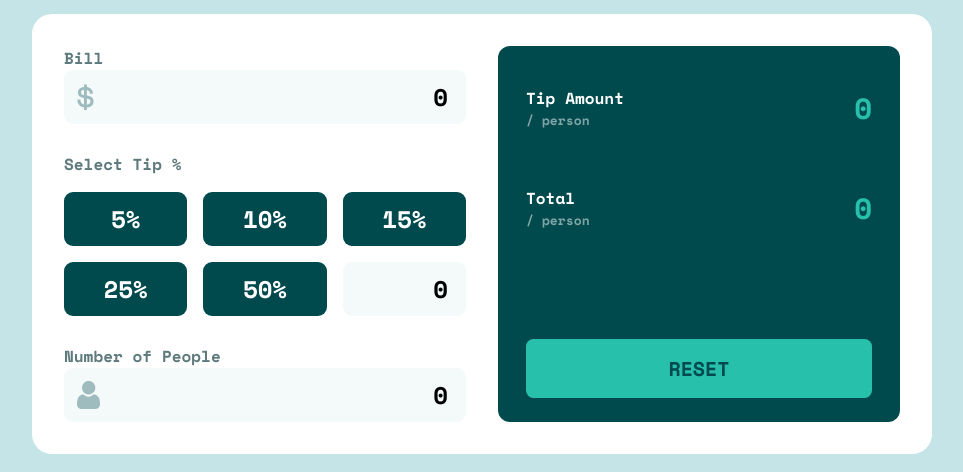
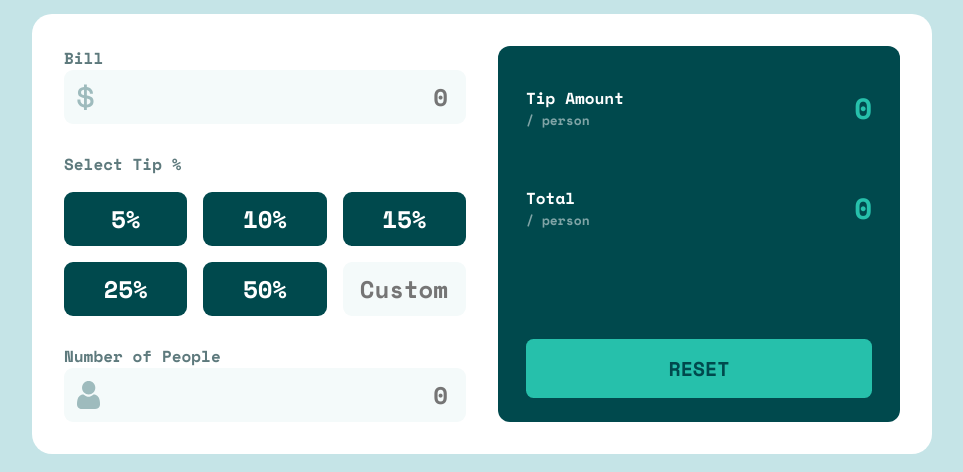
Before and after one commit to nivancheva/tip-calculator-app-react, a React (Create React App) app: page / in a window 1280 px wide. Shown: the part 236-708 px from the top of the page, without its empty margins (158-1121 px from the left). Built offline with nearby package versions, Linux system fonts and the light colour scheme.

Commit message:
fix corner cases

```diff
--- a/src/App.js
+++ b/src/App.js
@@ -3,6 +3,8 @@ import { useState } from 'react';
 import './App.css';
 import Input from './components/Input';
 import ResultDisplay from './components/ResultDisplay';
+import iconDollar from './icons/icon-dollar.svg';
+import iconPerson from './icons/icon-person.svg';
 
 const USDollar = new Intl.NumberFormat('en-US', {
   style: 'currency',
@@ -28,6 +30,14 @@ function App() {
     return USDollar.format((bill + bill*tipPercent/100) / people);
   }
 
+  function handleCustomPercent(e) {
+    if (!e.target.value) {
+      setTipPercent(0);
+    } else {
+       setTipPercent(parseFloat(e.target.value))
+    }
+  }
+
   function handleReset() {
     setBill(0);
     setTipPercent(0);
@@ -43,9 +53,8 @@ function App() {
             <Input
               label="Bill"
               id="bill"
-              value={bill}
               setValue={setBill}
-              iconUrl='./images/icon-dollar.svg' />
+              icon={iconDollar} />
             <div>
               <p>Select Tip %</p>
               <div className='calculator_input-tip'>
@@ -62,8 +71,7 @@ function App() {
                   id='custom'
                   name='custom'
                   placeholder='Custom'
-                  value={tipPercent}
-                  onChange={(e) => {setTipPercent(parseFloat(e.target.value))}}
+                  onChange={handleCustomPercent}
                   min={0}
                 />
               </div>
@@ -71,9 +79,8 @@ function App() {
             <Input
               label="Number of People"
               id="people"
-              value={people}
               setValue={setPeople}
-              iconUrl='./images/icon-person.svg' />
+              icon={iconPerson} />
           </div>
           <div className='calculator_result'>
             <ResultDisplay label="Tip Amount" amount={getResultTip()} />
--- a/src/components/Input.js
+++ b/src/components/Input.js
@@ -1,16 +1,22 @@
-export default function Input({label, id, value, setValue, iconUrl}) {
+export default function Input({label, id, setValue, icon}) {
+    function handleChange(e) {
+        if (!e.target.value) {
+            setValue(0);
+        } else {
+            setValue(parseFloat(e.target.value));
+        }
+    }
     return (
         <div>
             <label htmlFor={id}>{label}</label>
             <div className='input-wrapper'>
-            <img className='icon' src={iconUrl}/>
+            <img className='icon' src={icon}/>
             <input
                 type='number'
                 id={id}
                 name={id}
                 placeholder={0}
-                value={value}
-                onChange={(e) => {setValue(parseFloat(e.target.value))}}
+                onChange={handleChange}
                 min={0}
             />
             </div>
```
Also changed, not shown: src/icons/icon-dollar.svg (renamed from public/images/icon-dollar.svg), src/icons/icon-person.svg (renamed from public/images/icon-person.svg).
